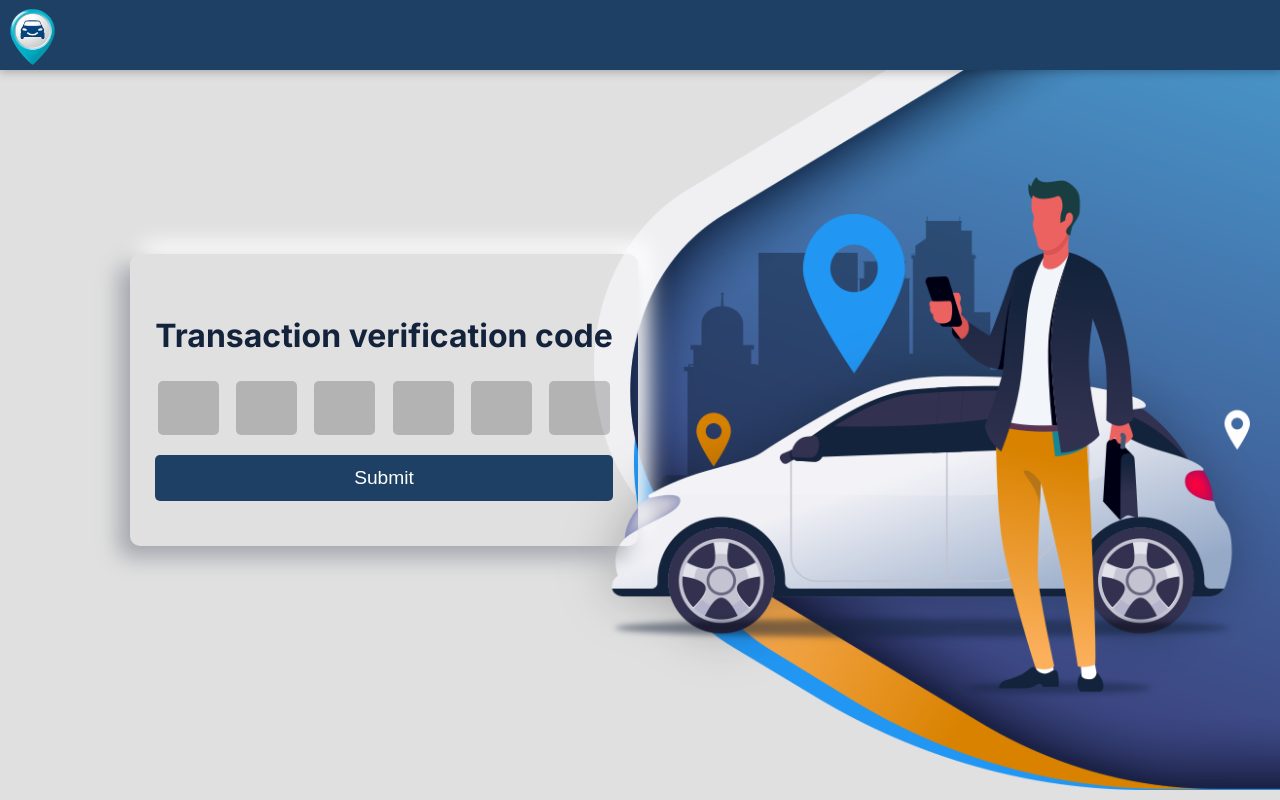
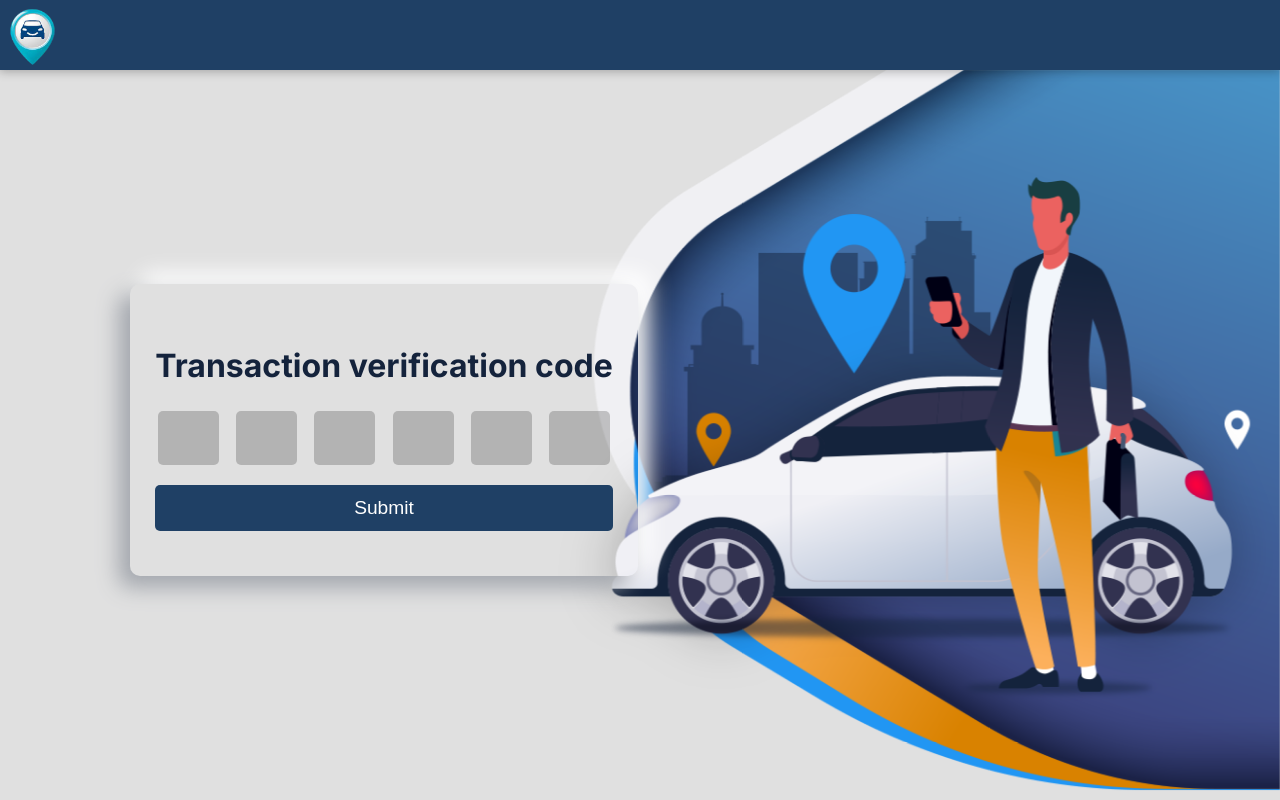
Before and after one commit to raghad-ns/smart-parking-ui, a React (Create React App) app: page /otp in a window 1280 px wide. Built offline with nearby package versions, Linux system fonts and the light colour scheme.

Commit message:
style fixes

```diff
--- a/src/App.scss
+++ b/src/App.scss
@@ -10,23 +10,29 @@ body {
   background-color: #e0e0e0;
   z-index: 2;
   color: #14233c;
+  overflow: hidden;
   // background-color: rgb(10 59 90);
 }
 
 .page-wrapper {
+  padding-top: 70px;
   display: flex;
   justify-content: center;
   align-items: center;
-  height: 100vh;
+  height: 90vh;
   width: 60%;
   z-index: -1;
 }
 
 .form-wrapper {
   padding: 40px 25px;
+  // margin-top: 60px;
   border-radius: 10px;
   box-shadow: -11px 11px 22px #a1a5ac, 11px -11px 22px #ffffff;
   z-index: 2;
+  display: flex;
+  flex-direction: column;
+  align-items: center;
   // width: min-content;
   // box-shadow: 10px 10px 12px #032036, -10px -10px 12px #145782;
 }
@@ -41,6 +47,7 @@ body {
 
 .desc {
   font-size: 11.5px;
+  width: 320px;
 }
 
 .invalid {
@@ -56,7 +63,7 @@ body {
   background-position: center;
   height: 100vh;
   width: 100%;
-  z-index: 0;
+  z-index: -1;
 
   .side-man-image {
     height: 90%;
--- a/src/Pages/Reflect/reflect.scss
+++ b/src/Pages/Reflect/reflect.scss
@@ -1,4 +1,5 @@
 .reflect-page {
+  margin-top: 60px;
   display: flex;
   flex-direction: column;
   justify-content: center;
@@ -6,6 +7,7 @@
   position: absolute;
   top: 18%;
   left: 3%;
+  padding-right: 70px;
 }
 
 .input-group-reflect {
@@ -53,6 +55,10 @@
 button {
   width: 320px;
 }
+
+.reflect-button{
+  height: 50px;
+}
 .symbols {
   color: #1f4065;
   position: absolute;
--- a/src/Pages/Reflect/reflect.tsx
+++ b/src/Pages/Reflect/reflect.tsx
@@ -25,7 +25,7 @@ const Reflect = () => {
   const [confirmPasswordVisibility, setConfirmPasswordVisibility] =
     useState<boolean>(false);
   return (
-    <div className="page-wrapper">
+    <div className="page-wrapper reflect-wrapper">
       <div className="reflect-page form-wrapper">
         <div className="form-title">
           <h1>Create reflect wallet</h1>
@@ -108,7 +108,7 @@ const Reflect = () => {
               </InputAdornment>
             </span>
             <input
-            className="input-reflect"
+              className="input-reflect"
               type={confirmPasswordVisibility ? "text" : "password"}
               id="confirmPassword"
               value={confirmPassword.value}
@@ -140,7 +140,7 @@ const Reflect = () => {
           <button
             onClick={handleAddReflect}
             disabled={!buttonEnable}
-            className={buttonEnable ? "" : "disabled"}
+            className={buttonEnable ? "reflect-button" : "disabled reflect-button"}
           >
             Add Account
           </button>
--- a/src/Pages/Registration/register.scss
+++ b/src/Pages/Registration/register.scss
@@ -6,9 +6,9 @@
   user-select: none;
   height: max-content;
   width: 300px;
-height: 55%;
-position: absolute;
-top:20%;
+  height: 55%;
+  position: absolute;
+  top: 20%;
 
 
   .input-group {
@@ -76,6 +76,10 @@ button.disabled {
   opacity: 0.5;
 }
 
+#root>div>div:nth-child(3)>div>div>span {
+  width: 290pxs;
+}
+
 // button:hover {
 //   background-color: rgba(56, 0, 56, 0.9);
 //   /* Hover color for the button */
--- a/src/Pages/home/home.scss
+++ b/src/Pages/home/home.scss
@@ -1,7 +1,6 @@
-
-
 .user-buttons-wrapper {
     // background-color: rgba(0, 0, 0, 0.2);
+    margin-top: 60px;
     border-radius: 10px;
     padding: 40px;
     display: flex;
@@ -10,8 +9,8 @@
     align-items: center;
     height: fit-content;
     width: fit-content;
-position: absolute;
-top: 17%;
+    position: absolute;
+    top: 17%;
 
     .button2 {
         width: 65%;
--- a/src/Pages/setPassword/setPassword.scss
+++ b/src/Pages/setPassword/setPassword.scss
@@ -2,7 +2,7 @@
   display: flex;
   flex-direction: column;
   justify-content: center;
-  align-items: flex-start;
+  // align-items: flex-start;
    width: 350px;
   .input-group-pass {
     margin-top: 5px;
```
